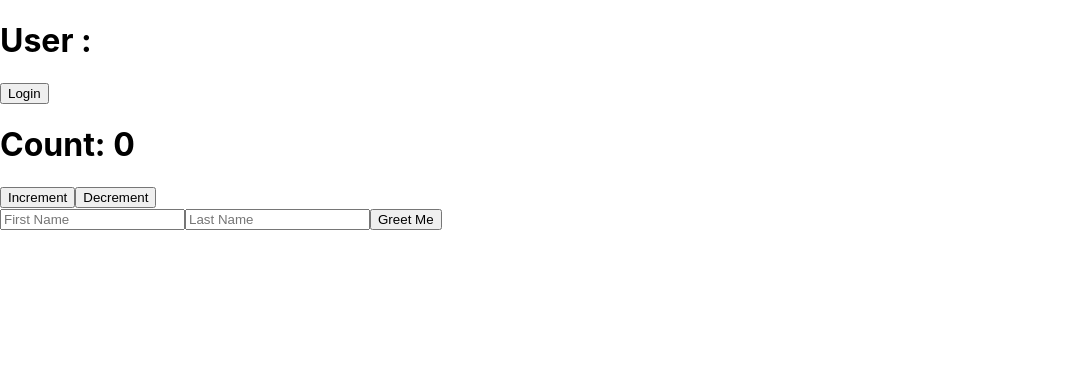
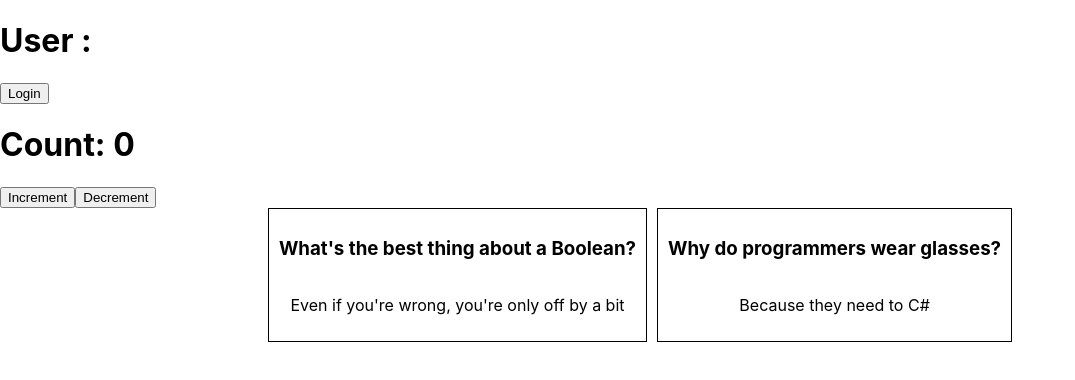
Before and after one commit to prachi397/React-INTV-Practice, a React (Create React App) app: page / in a window 1280 px wide. Shown: the top 380 px of the page, without its empty margins (0-1075 px from the left). Built offline with nearby package versions, Linux system fonts and the light colour scheme.

Commit message:
rendering json data

```diff
--- a/src/App.js
+++ b/src/App.js
@@ -8,6 +8,7 @@ import { ThemeContext } from './component/ThemeProvider';
 import UnControlledComp from './component/UnControlledComp';
 import List from './component/List';
 import GreetForm from './component/GreetForm';
+import RenderJson from './component/RenderJson';
 
 function App() {
   const {theme, toggleTheme} = useContext(ThemeContext);
@@ -15,7 +16,8 @@ function App() {
     <div>
       <Counter/>
       {/* <List/> */}
-      <GreetForm/>
+      {/* <GreetForm/> */}
+      <RenderJson/>
        {/* <button onClick={toggleTheme}>{theme === "light"? "dark": "light"}</button> */}
       {/* <ToDo/> */}
       {/* <Stopwatch/> */}
--- /dev/null
+++ b/src/component/RenderJson.js
@@ -0,0 +1,43 @@
+const data = [
+  {
+    id: 1,
+    setup: "What's the best thing about a Boolean?",
+    punchline: "Even if you're wrong, you're only off by a bit",
+  },
+  {
+    id: 2,
+    setup: "Why do programmers wear glasses?",
+    punchline: "Because they need to C#",
+  },
+];
+
+const RenderJson = () => {
+  return (
+    <div
+      style={{
+        display: "flex",
+        gap: "10px",
+        justifyContent: "center",
+        alignItems: "center",
+      }}
+    >
+      {data.map((item) => (
+        <div
+          id={item.id}
+          style={{
+            border: "1px solid black",
+            display: "flex",
+            flexDirection: "column",
+            justifyContent: "center",
+            alignItems: "center",
+            padding: "10px",
+          }}
+        >
+          <h3>{item.setup}</h3>
+          <p>{item.punchline}</p>
+        </div>
+      ))}
+    </div>
+  );
+};
+export default RenderJson;
```
